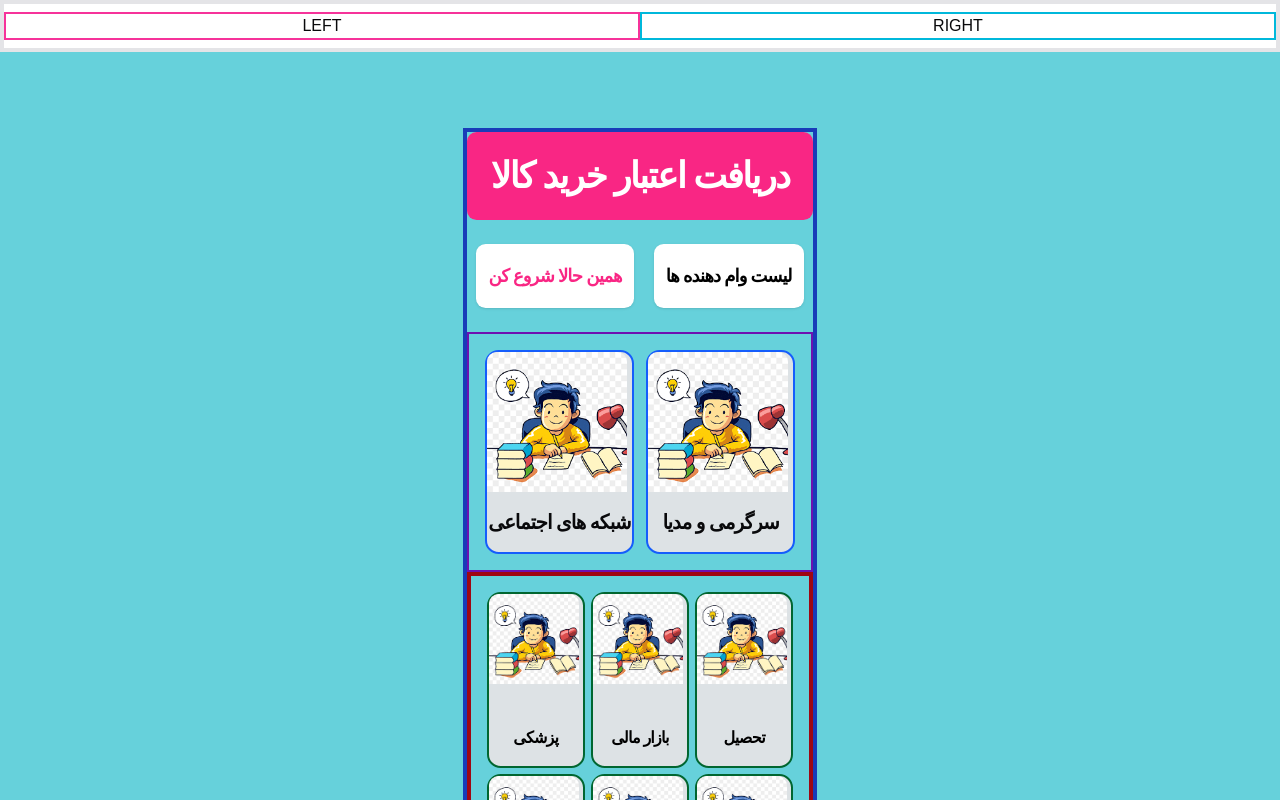
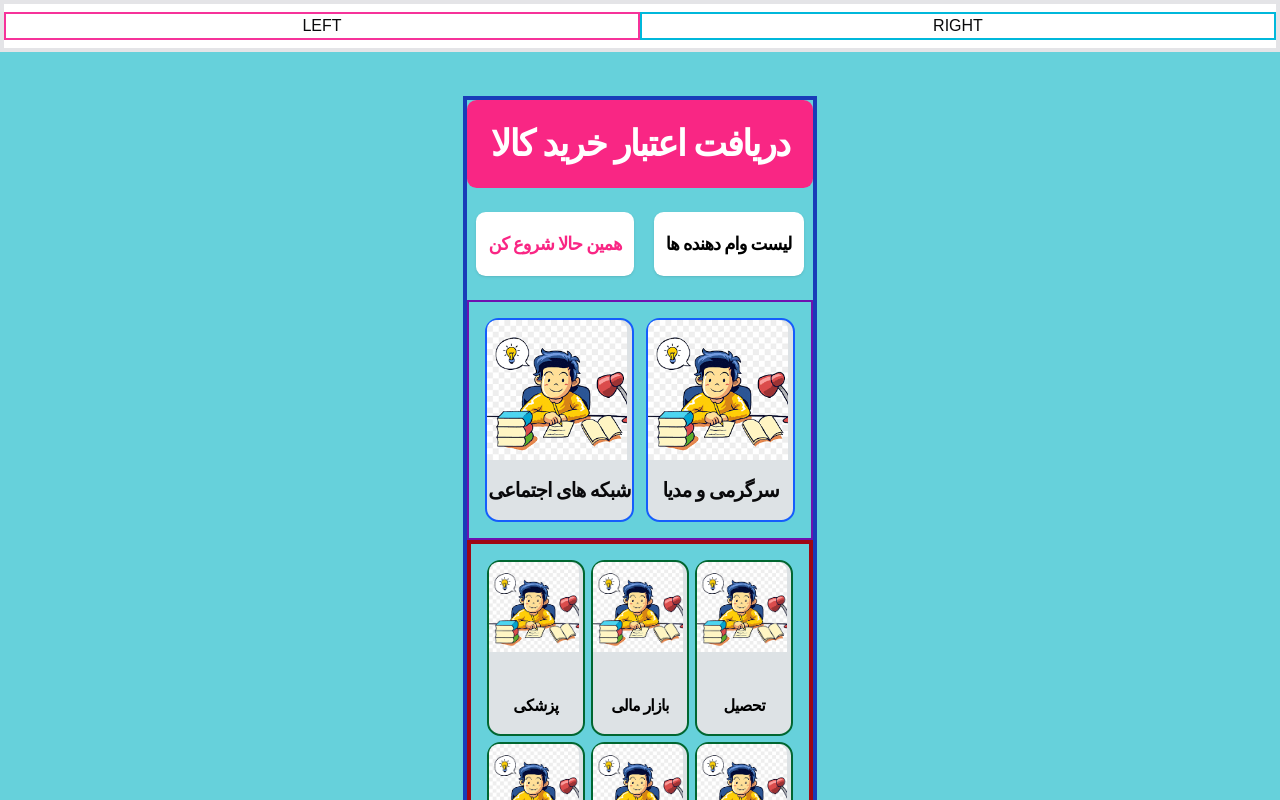
Before and after one commit to PouryaSoleimani/WAMAPP, a React (Vite) app: page / in a window 1280 px wide. Shown: the top 800 px of the page. Built offline with nearby package versions, Linux system fonts and the light colour scheme; a web font is replaced by a local one.

Commit message:
GRID BOXES

```diff
--- a/src/App.tsx
+++ b/src/App.tsx
@@ -7,7 +7,7 @@ import "./index.css";
 
 export function App() {
   return (
-    <div className="container mx-auto text-center z-10 border-4 border-blue-800 mt-32">
+    <div className="container mx-auto text-center z-10 border-4 border-blue-800 mt-24">
       <NavBarComponent />
       <HeaderTitleComponent />
       <HeaderButtonsTopComponent />
```
